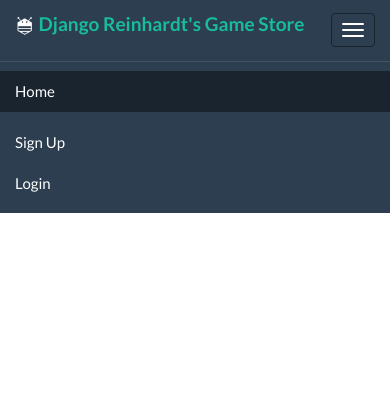
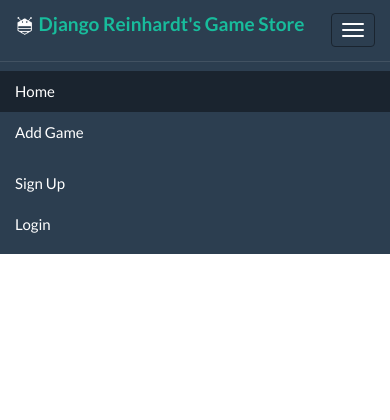
Before and after one commit to dorukgezici/django-gamestore, a Django app: page / in a window 390 px wide, after a click on "Toggle navigation". Shown: the top 420 px of the page. Run offline with Django 3.2, Linux system fonts and the light colour scheme; data that the repository does not hold is empty; some libraries are stand-ins or nearby versions.

Commit message:
Game creation view added

```diff
--- a/gamestore/templates/base.html
+++ b/gamestore/templates/base.html
@@ -34,6 +34,8 @@
                     <ul class="nav navbar-nav">
                         {% url "index" as index_url %}
                         <li {% if request.path == index_url %}class="active"{% endif %}><a href="{{ index_url }}">Home </a></li>
+                        {% url "game_create" as game_create_url %}
+                        <li {% if request.path == game_create_url %}class="active"{% endif %}><a href="{{ game_create_url }}">Add Game </a></li>
                     </ul>
                     <ul class="nav navbar-nav navbar-right">
                         {% if request.user.is_authenticated %}
--- a/gamestore/urls.py
+++ b/gamestore/urls.py
@@ -1,9 +1,11 @@
 from django.urls import path
-from .views import IndexView, GameView, PayView, example_game
+from .views import IndexView, RegistrationView, GameView, GameCreateView, PayView, example_game
 
 urlpatterns = [
     path('', IndexView.as_view(), name="index"),
+    path('signup', RegistrationView.as_view(), name="signup"),
     path('game/<int:pk>', GameView.as_view(), name="game"),
+    path('game/add', GameCreateView.as_view(), name="game_create"),
     path('pay', PayView.as_view(), name="pay"),
     path('example_game', example_game, name="example_game")
 ]
--- a/gamestore/views.py
+++ b/gamestore/views.py
@@ -24,6 +24,12 @@ class IndexView(generic.ListView):
 class GameView(generic.DetailView):
     model = Game
     template_name = "game.html"
+
+
+class GameCreateView(generic.CreateView):
+    model = Game
+    fields = ["name", "url", "cover"]
+    template_name = "game_create.html"
 
 
 class PayView(generic.CreateView):
--- a/wsd2018project/settings.py
+++ b/wsd2018project/settings.py
@@ -153,5 +153,9 @@ STATICFILES_STORAGE = 'whitenoise.storage.CompressedManifestStaticFilesStorage'
 MEDIA_ROOT = os.path.join(PROJECT_ROOT, 'media')
 MEDIA_URL = '/media/'
 
+LOGIN_REDIRECT_URL = "/"
+LOGIN_URL = 'login'
+LOGOUT_URL = 'logout'
+
 # Activate Django-Heroku.
 django_heroku.settings(locals())
--- a/wsd2018project/settings_windows.py
+++ b/wsd2018project/settings_windows.py
@@ -150,5 +150,9 @@ STATICFILES_STORAGE = 'whitenoise.storage.CompressedManifestStaticFilesStorage'
 MEDIA_ROOT = os.path.join(PROJECT_ROOT, 'media')
 MEDIA_URL = '/media/'
 
+LOGIN_REDIRECT_URL = "/"
+LOGIN_URL = 'login'
+LOGOUT_URL = 'logout'
+
 # Activate Django-Heroku.
 django_heroku.settings(locals())
```
Also changed, not shown: gamestore/templates/game_create.html (added, +19 -0 lines).
